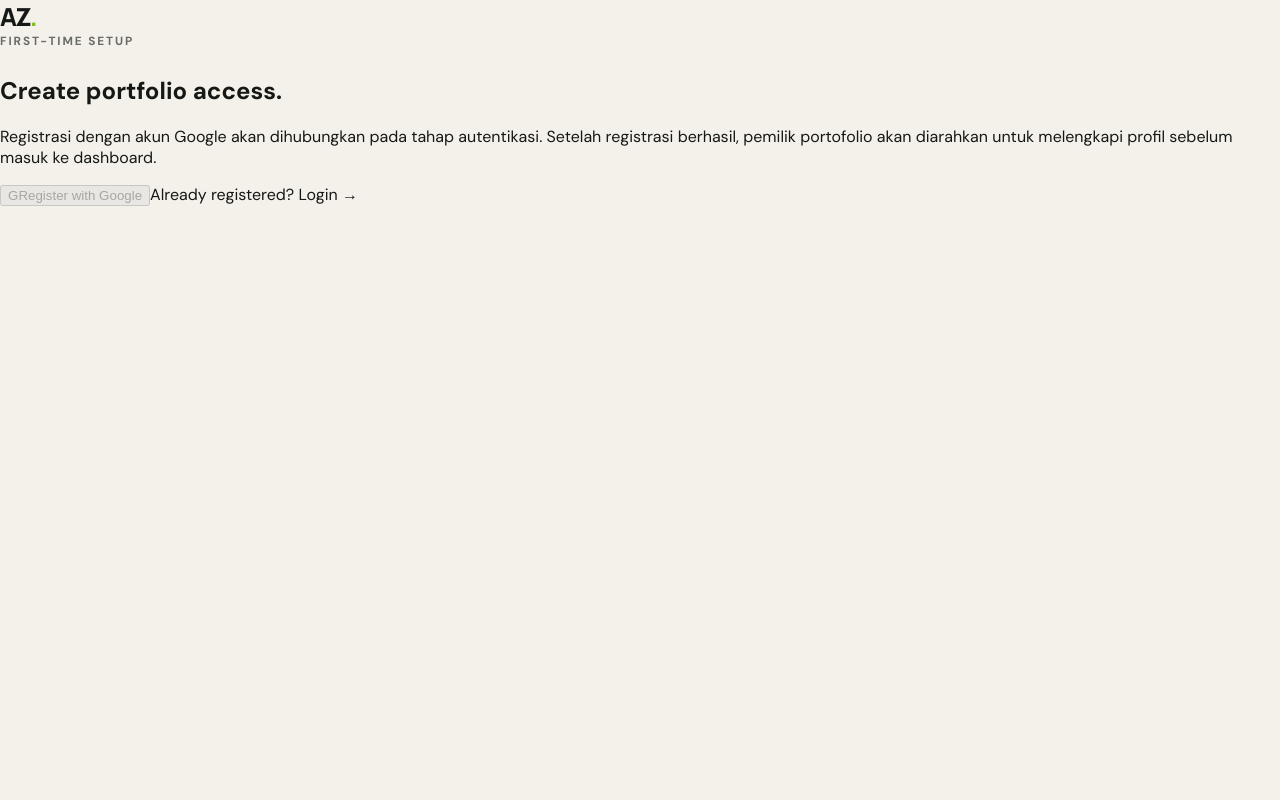
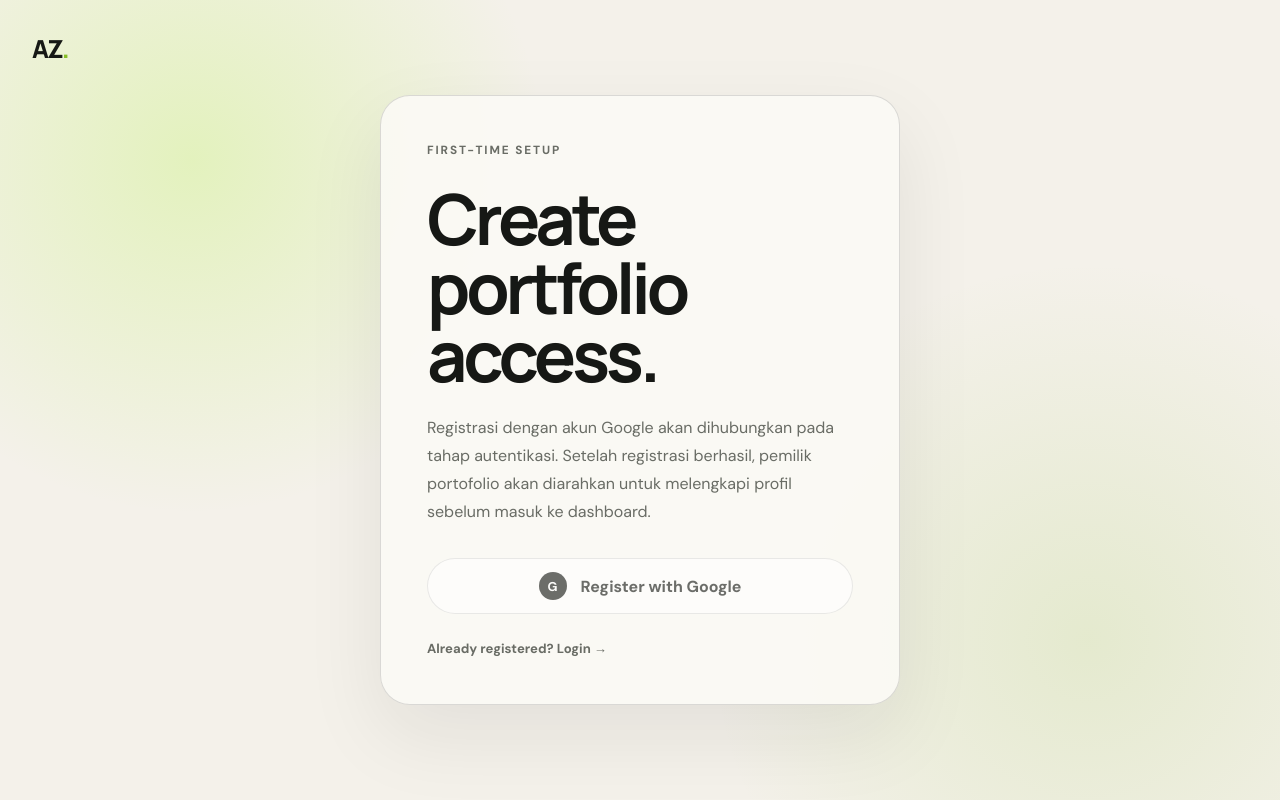
Before and after one commit to acz0077/anisa-portfolio, a Next.js app: page /register in a window 1280 px wide. Built offline with nearby package versions, Linux system fonts and the light colour scheme.

Commit message:
apply auth page styling

```diff
--- a/app/register/page.tsx
+++ b/app/register/page.tsx
@@ -1,10 +1,12 @@
+import styles from "../auth.module.css";
+
 export default function RegisterPage() {
   return (
-    <main className="auth-page">
-      <a className="brand auth-brand" href="/">
+    <main className={styles.page}>
+      <a className={`brand ${styles.brand}`} href="/">
         AZ<span>.</span>
       </a>
-      <section className="auth-card">
+      <section className={styles.card}>
         <p className="eyebrow">First-time setup</p>
         <h1>Create portfolio access.</h1>
         <p>
@@ -12,11 +14,11 @@ export default function RegisterPage() {
           Setelah registrasi berhasil, pemilik portofolio akan diarahkan untuk
           melengkapi profil sebelum masuk ke dashboard.
         </p>
-        <button className="google-button" type="button" disabled>
-          <span className="google-mark">G</span>
+        <button className={styles.googleButton} type="button" disabled>
+          <span className={styles.googleMark}>G</span>
           Register with Google
         </button>
-        <a className="auth-back" href="/login">
+        <a className={styles.back} href="/login">
           Already registered? Login →
         </a>
       </section>
```
